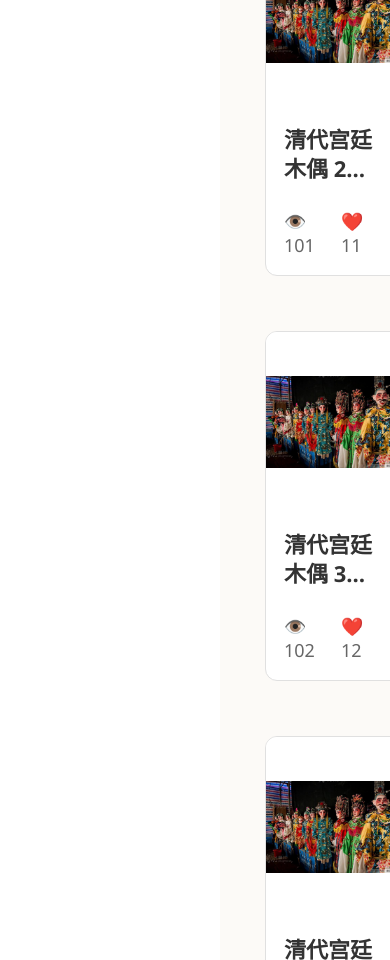
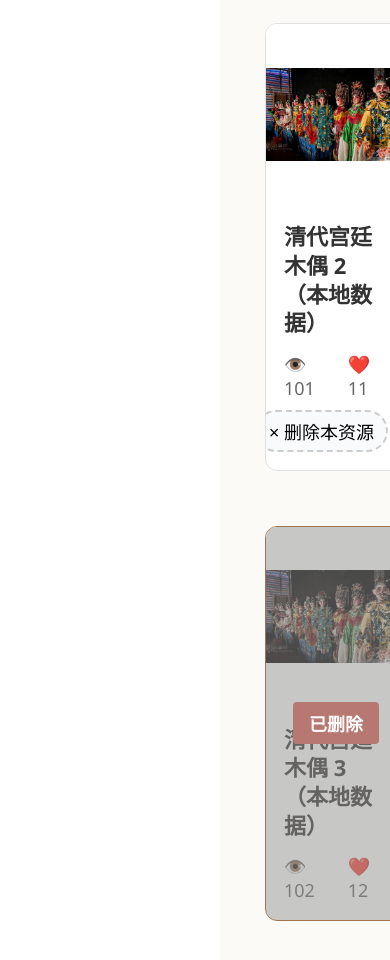
Before and after one commit to wenpeichen419/front-puppet, a Vue app: page /resources/picture in a window 390 px wide. Shown: the part 1040-2000 px from the top of the page. Built offline with nearby package versions, Linux system fonts and the light colour scheme; no server answers; the HTML template or start-up script is replaced by a standard one.

Commit message:
feat:新增文化资源页面的删除功能

```diff
--- a/src/views/CulturalChildPage/Picture.vue
+++ b/src/views/CulturalChildPage/Picture.vue
@@ -72,8 +72,14 @@
           v-for="item in resources"
           :key="item.id"
           class="resource-card"
+          :class="{ 'deleted-resource': item.is_deleted }"
           @click="showDetail(item)"
         >
+          <!-- 已删除标记 -->
+          <div v-if="item.is_deleted" class="deleted-overlay">
+            <div class="deleted-badge">已删除</div>
+          </div>
+
           <div class="card-image">
             <img
               :src="getImageUrl(item.image)"
@@ -86,9 +92,19 @@
           </div>
           <div class="card-body">
             <h3>{{ item.title }}</h3>
-            <div class="stats">
-              <span class="stat-view">👁️ {{ item.views }}</span>
-              <span class="stat-like">❤️ {{ item.likes }}</span>
+            <div class="card-footer">
+              <div class="stats">
+                <span class="stat-view">👁️ {{ item.views }}</span>
+                <span class="stat-like">❤️ {{ item.likes }}</span>
+              </div>
+              <!-- 删除按钮 - 仅对未删除资源显示 -->
+              <button
+                v-if="!item.is_deleted"
+                class="delete-button"
+                @click.stop="handleDeleteClick(item)"
+              >
+                × 删除本资源
+              </button>
             </div>
           </div>
         </div>
@@ -127,6 +143,18 @@
       @download="downloadResource"
       @share="shareResource"
     />
+
+    <!-- 删除确认弹窗 -->
+    <div v-if="showDeleteConfirm" class="modal-overlay">
+      <div class="delete-confirm-modal">
+        <h3>确认删除</h3>
+        <p>确定要删除资源 "{{ deleteItem?.title }}" 吗？</p>
+        <div class="modal-buttons">
+          <button class="cancel-button" @click="showDeleteConfirm = false">取消</button>
+          <button class="confirm-button" @click="confirmDelete">确定</button>
+        </div>
+      </div>
+    </div>
   </div>
 </template>
 
@@ -154,7 +182,9 @@ export default {
       era: '',
       theme: '',
       title: '',
-      fileBaseUrl: 'http://8.134.51.50:6060' // 添加文件服务器基础URL
+      fileBaseUrl: 'http://8.134.51.50:6060', // 添加文件服务器基础URL
+      showDeleteConfirm: false, // 删除确认弹窗显示状态
+      deleteItem: null // 待删除的资源项
     }
   },
   computed: {
@@ -262,7 +292,8 @@ export default {
               category: item.tags?.join(', ') || '未分类',
               tags: item.tags || [],
               file_size: item.file_size,
-              mime_type: item.mime_type
+              mime_type: item.mime_type,
+              is_deleted: item.is_deleted || false
             }))
 
             // 调试信息：查看第一个资源的URL处理结果
@@ -339,7 +370,8 @@ export default {
         category: '清朝, 娱乐',
         tags: ['清朝', '娱乐'],
         file_size: 1024,
-        mime_type: 'image/jpeg'
+        mime_type: 'image/jpeg',
+        is_deleted: i === 2 // 模拟第三条数据被删除
       }))
       this.total = 15 // 模拟15条记录，分2页
     },
@@ -398,13 +430,59 @@ export default {
         this.$message.success('已复制分享链接到剪贴板')
         navigator.clipboard.writeText(window.location.href)
       }
+    },
+
+    // 处理删除按钮点击
+    handleDeleteClick(item) {
+      this.deleteItem = item;
+      this.showDeleteConfirm = true;
+    },
+
+    // 确认删除资源
+    // 修改后的confirmDelete方法
+async confirmDelete() {
+  if (!this.deleteItem) return;
+
+  try {
+    // 尝试使用POST方法而不是DELETE
+    const response = await fetch(`http://8.134.51.50:6060/api/v1/file/delete/${this.deleteItem.id}`, {
+      method: 'POST', // 改为POST方法
+      headers: {
+        'Authorization': this.getAuthToken(),
+        'Accept': 'application/json',
+        'Content-Type': 'application/json' // 添加Content-Type
+      }
+    });
+
+    if (!response.ok) {
+      throw new Error(`HTTP错误! 状态码: ${response.status}`);
     }
+
+    const data = await response.json();
+
+    if (data.code === 200) {
+      this.$message.success('删除成功');
+      // 更新资源状态为已删除
+      const index = this.resources.findIndex(item => item.id === this.deleteItem.id);
+      if (index !== -1) {
+        this.resources[index].is_deleted = true;
+      }
+    } else {
+      this.$message.error(`删除失败: ${data.message}`);
+    }
+  } catch (error) {
+    console.error('删除资源失败:', error);
+    this.$message.error('删除失败，请稍后重试');
+  } finally {
+    this.showDeleteConfirm = false;
+    this.deleteItem = null;
+  }
+}
   }
 }
 </script>
 
 <style scoped>
-/* 搜索框样式优化 */
 /* 搜索框样式优化 */
 .search-container {
   position: sticky;
@@ -534,6 +612,38 @@ export default {
 .resource-card:hover {
   transform: translateY(-8px);
   box-shadow: 0 12px 20px rgba(0, 0, 0, 0.1);
+}
+
+/* 已删除资源的样式 */
+.resource-card.deleted-resource {
+  opacity: 0.7;
+  border-color: #7a3c09;
+}
+
+.resource-card.deleted-resource .card-image {
+  filter: grayscale(50%);
+}
+
+.deleted-overlay {
+  position: absolute;
+  top: 0;
+  left: 0;
+  right: 0;
+  bottom: 0;
+  background: rgba(0, 0, 0, 0.3);
+  display: flex;
+  align-items: center;
+  justify-content: center;
+  z-index: 5;
+}
+
+.deleted-badge {
+  background: #9a423b;
+  color: white;
+  padding: 8px 16px;
+  border-radius: 4px;
+  font-weight: bold;
+  font-size: 18px;
 }
 
 /* 网格布局优化 */
@@ -681,22 +791,116 @@ export default {
   line-height: 1.3;
   display: -webkit-box;
   -webkit-line-clamp: 2;
-  -webkit-box-orient: vertical;
+  -webkit-box-ororient: vertical;
   overflow: hidden;
+}
+
+/* 修改卡片底部布局 */
+.card-footer {
+  display: flex;
+  justify-content: space-between;
+  align-items: center;
+  margin-top: auto;
 }
 
 .stats {
   display: flex;
-  justify-content: space-between;
+  gap: 15px; /* 调整统计信息之间的间距 */
   color: #666;
   font-size: 20px;
-  margin-top: auto; /* 将统计信息推到底部 */
 }
 
 .stat-view, .stat-like {
   display: flex;
   align-items: center;
   gap: 8px;
+}
+
+/* 删除按钮样式 */
+.delete-button {
+  padding: 6px 12px;
+  background-color: #f9fafb;
+  border: 2px dashed #cccccc;
+  border-radius: 24px;
+  color: #000000ff;
+  cursor: pointer;
+  font-size: 18px;
+  transition: all 0.3s ease;
+  white-space: nowrap;
+}
+
+.delete-button:hover {
+  background-color: #fff2f0;
+  border-color: #ffccc7;
+}
+
+/* 删除确认弹窗样式 */
+.modal-overlay {
+  position: fixed;
+  top: 0;
+  left: 0;
+  right: 0;
+  bottom: 0;
+  background: rgba(0, 0, 0, 0.5);
+  display: flex;
+  align-items: center;
+  justify-content: center;
+  z-index: 1000;
+}
+
+.delete-confirm-modal {
+  background: white;
+  padding: 25px;
+  border-radius: 12px;
+  width: 400px;
+  max-width: 90%;
+  box-shadow: 0 4px 12px rgba(0, 0, 0, 0.15);
+}
+
+.delete-confirm-modal h3 {
+  margin: 0 0 15px;
+  color: #333;
+  font-size: 20px;
+}
+
+.delete-confirm-modal p {
+  margin: 0 0 20px;
+  color: #666;
+  font-size: 16px;
+}
+
+.modal-buttons {
+  display: flex;
+  justify-content: flex-end;
+  gap: 12px;
+}
+
+.cancel-button, .confirm-button {
+  padding: 8px 16px;
+  border-radius: 4px;
+  cursor: pointer;
+  font-size: 14px;
+  transition: all 0.3s ease;
+}
+
+.cancel-button {
+  background: #f5f5f5;
+  border: 1px solid #d9d9d9;
+  color: #666;
+}
+
+.cancel-button:hover {
+  background: #e6e6e6;
+}
+
+.confirm-button {
+  background: #ff4d4f;
+  border: 1px solid #ff4d4f;
+  color: white;
+}
+
+.confirm-button:hover {
+  background: #f5222d;
 }
 
 /* 加载状态样式优化 */
@@ -818,6 +1022,17 @@ export default {
   .card-body h3 {
     font-size: 22px;
   }
+
+  /* 移动端调整卡片底部布局 */
+  .card-footer {
+    flex-direction: column;
+    align-items: flex-start;
+    gap: 10px;
+  }
+
+  .delete-button {
+    align-self: flex-end;
+  }
 }
 
 @media (max-width: 576px) {
```
